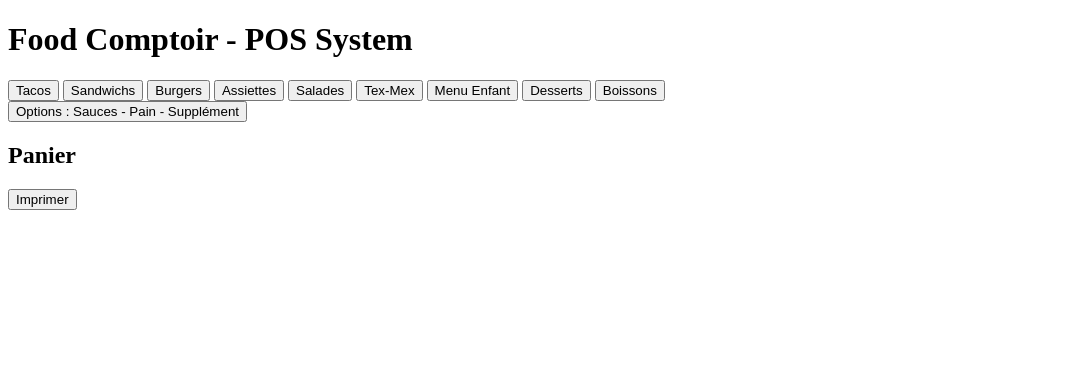
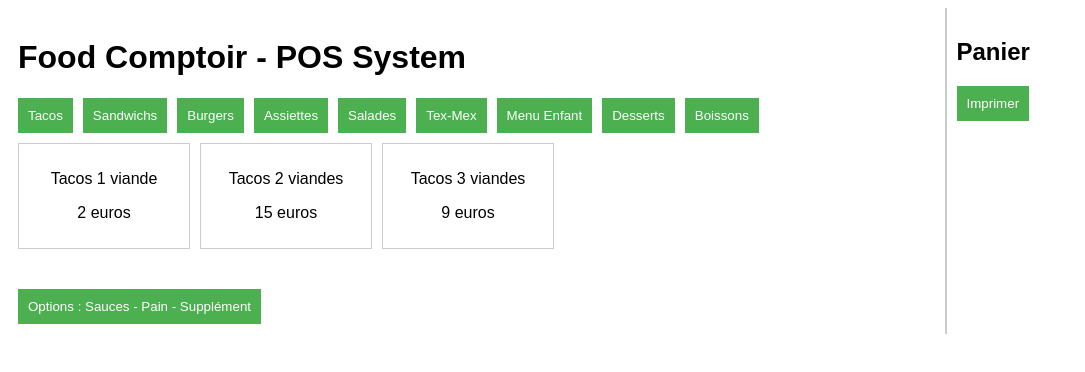
Before and after one commit to mazy06/printPOSystem, a plain HTML site: page docs/index.html in a window 1280 px wide. Shown: the whole page, without its empty margins (0-1085 px from the left). Drawn offline with Linux system fonts and the light colour scheme; the site is published under a folder, as on GitHub Pages, so addresses that start at the root find nothing.

Commit message:
version 1 -> page repositories deploy : move index into racine/docs

```diff
--- a/src/main/resources/templates/index.html
+++ b/docs/index.html
@@ -4,7 +4,7 @@
     <meta charset="UTF-8">
     <meta name="viewport" content="width=device-width, initial-scale=1.0">
     <title>Mon Projet</title>
-    <link rel="stylesheet" href="/css/style.css">
+    <link rel="stylesheet" href="../src/main/resources/static/css/style.css">
 </head>
 <body>
 <div id="app">
@@ -39,6 +39,6 @@
     </div>
 </div>
 
-<script src="/js/script.js"></script>
+<script src="../src/main/resources/static/js/script.js"></script>
 </body>
 </html>
```
